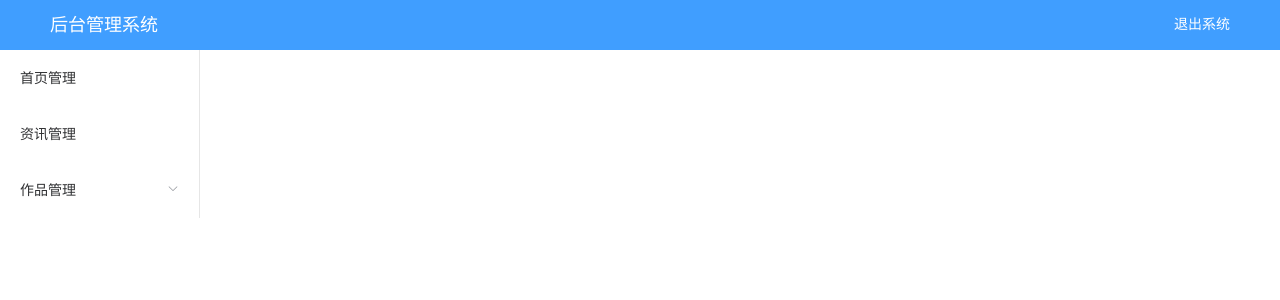
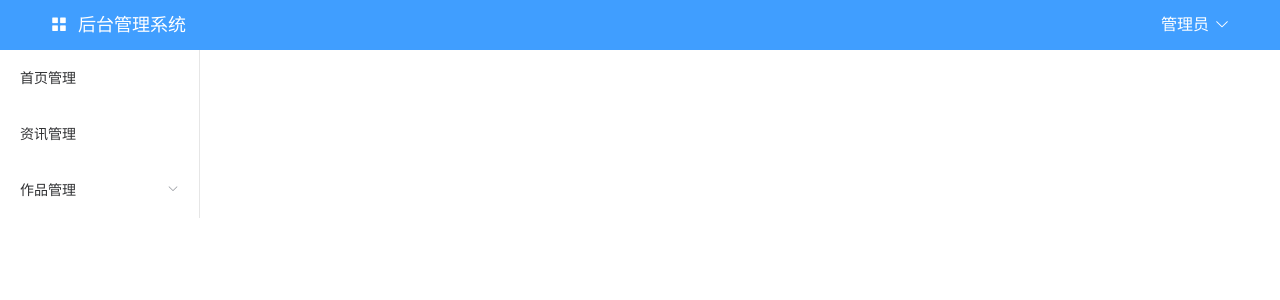
Before and after one commit to verybigorange/admin, a Vue app: page / in a window 1280 px wide. Shown: the top 300 px of the page. Built offline with nearby package versions, Linux system fonts and the light colour scheme.

Commit message:
修改路径

```diff
--- a/src/router/index.js
+++ b/src/router/index.js
@@ -23,7 +23,7 @@ export default new Router({
           component:news
         },
         {
-          path:"works/:type",
+          path:"works",
           component:works
         }
       ]
--- a/src/views/common/layout.vue
+++ b/src/views/common/layout.vue
@@ -1,8 +1,18 @@
 <template>
   <div class="layout">
       <header class="header">
-          <span class="title pull-left">后台管理系统</span>
-          <span type="text" class="pull-right" style="color:#fff;cursor:pointer">退出系统</span>
+          <span class="title pull-left"><i class="el-icon-menu" style="margin-right:10px;"></i>后台管理系统</span>
+          <div class="pull-right">
+               <el-dropdown>
+                <span class="el-dropdown-link">
+                  管理员<i class="el-icon-arrow-down el-icon--right"></i>
+                </span>
+                <el-dropdown-menu slot="dropdown">
+                  <el-dropdown-item >修改密码</el-dropdown-item>
+                  <el-dropdown-item >退出系统</el-dropdown-item>
+                </el-dropdown-menu>
+              </el-dropdown>
+          </div>
       </header>
       <div class="main">
         <aside>
@@ -26,47 +36,49 @@ export default {
     slider
   },
   data() {
-    return {
-
-    }
+    return {};
   }
 };
 </script>
 
 <!-- Add "scoped" attribute to limit CSS to this component only -->
 <style scoped>
-
 .header {
   height: 50px;
   line-height: 50px;
   background: #409eff;
   color: #fff;
-  padding:0 50px;
+  padding: 0 50px;
 }
 
-.header .title{
+.header .title {
   font-size: 18px;
 }
 
-.layout{
+.layout {
   display: flex;
   flex-wrap: nowrap;
   flex-direction: column;
   height: 100%;
 }
 
-.main{
+.main {
   display: flex;
   flex-wrap: nowrap;
   flex-direction: row;
   flex: 1;
 }
 
-.aside{
+.aside {
   width: 200px;
 }
 
-.main-content{
+.main-content {
   flex: 1;
 }
+
+.el-dropdown{
+  color: #fff;
+  font-size: 16px;
+}
 </style>
--- a/src/views/common/slider.vue
+++ b/src/views/common/slider.vue
@@ -16,15 +16,14 @@
                     <span slot="title">资讯管理</span>
                   </el-menu-item>
 
-
                   <el-submenu index="">
                     <template slot="title">
                       <!-- <i class="el-icon-location"></i> -->
                       <span>作品管理</span>
                     </template>
                     <el-menu-item-group>
-                      <el-menu-item index="works/shanshui">山水画</el-menu-item>
-                      <el-menu-item index="works/shuimo">水墨画</el-menu-item>
+                      <el-menu-item index="shanshui" :route="{path:'works',query: { type: '123' }}">山水画</el-menu-item>
+                      <el-menu-item index="shuimo" :route="{path:'works',query: { type: '456' }}">水墨画</el-menu-item>
                     </el-menu-item-group>
                   </el-submenu>
                 </el-menu>
--- a/src/views/works.vue
+++ b/src/views/works.vue
@@ -21,6 +21,9 @@
 
   <script>
     export default {
+      mounted(){
+        console.log(this.$route.query.type)
+      },
       data() {
         return {
           tableData: [{
```
